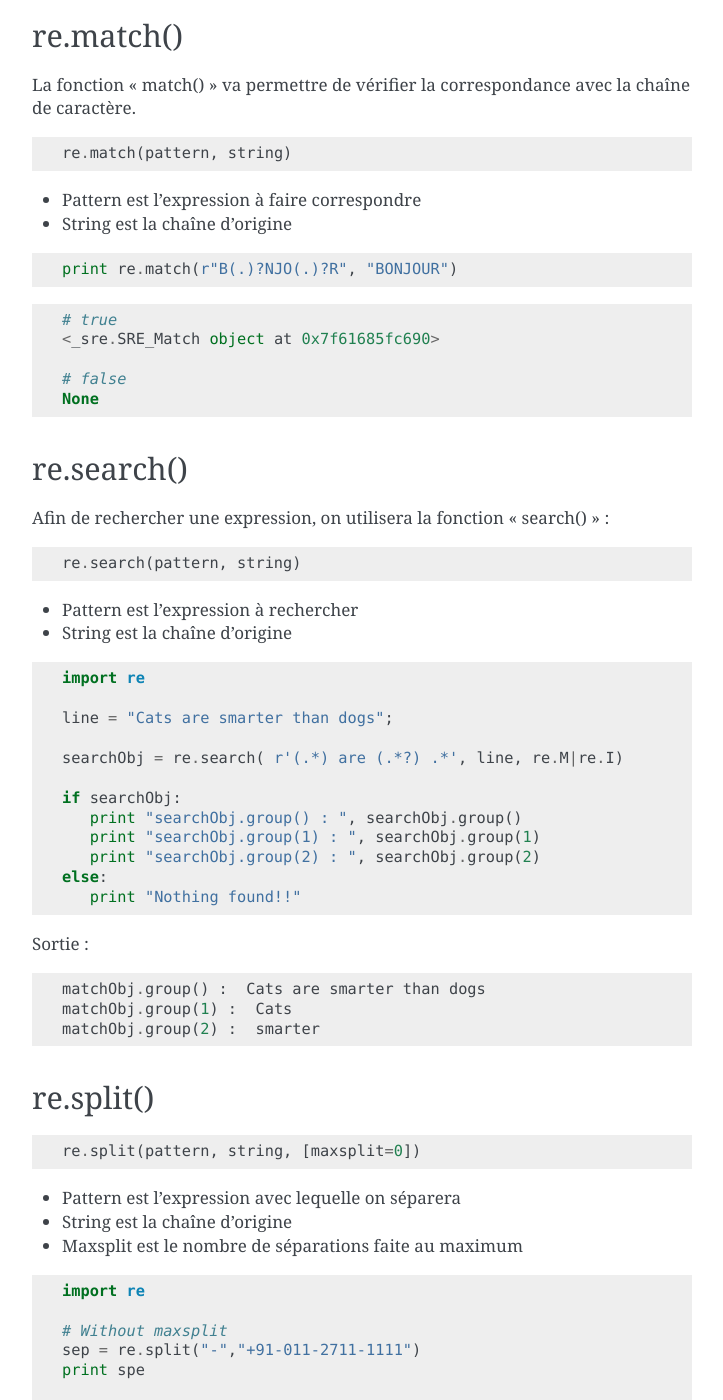
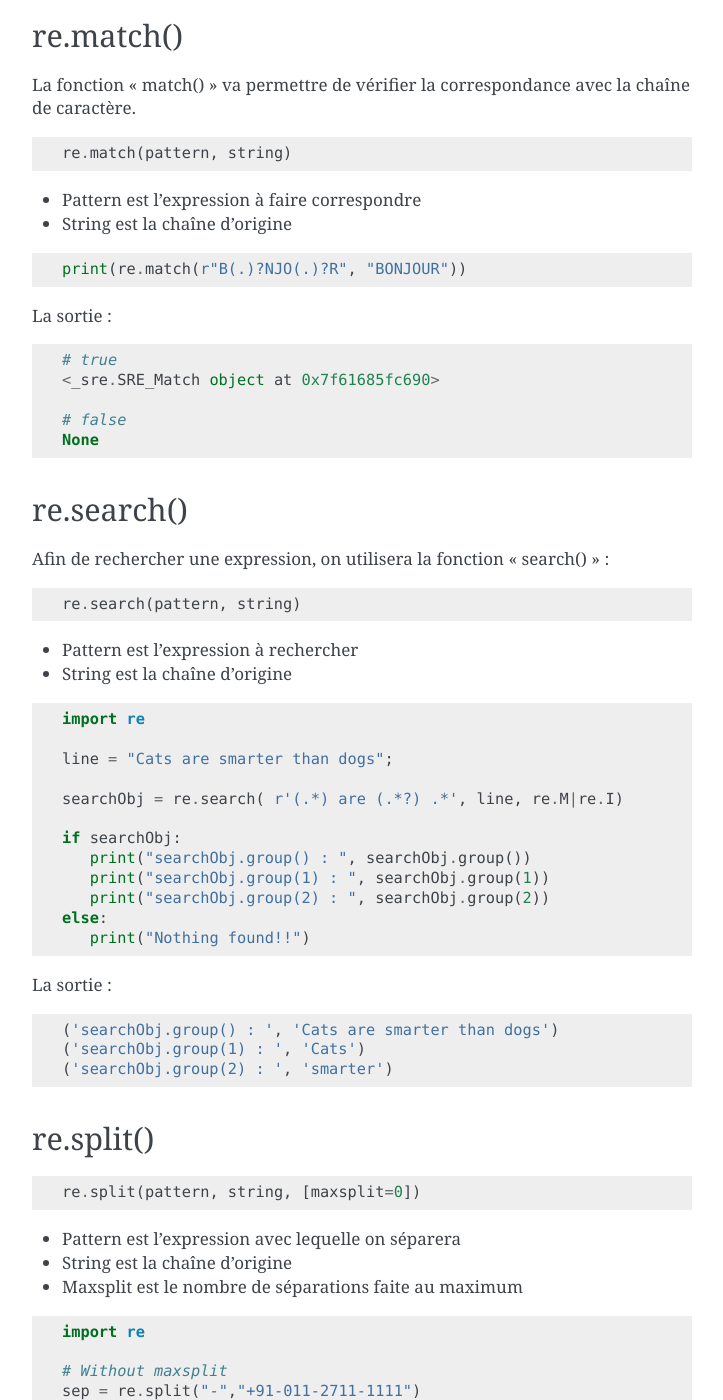
Before and after one commit to HE-Arc/livre-python, a Sphinx documentation site: the page built from source/re/index.rst, in a window 1280 px wide and 1400 px high, scrolled down 1343 px. Shown: the whole window, without its empty margins (388-1111 px from the left). Built offline with Sphinx 7.4.7, drawn with Linux system fonts in a browser that asks for light colours; some of the changed text lies outside the part shown.

Commit message:
Modifie re/index.rst

```diff
--- a/source/re/index.rst
+++ b/source/re/index.rst
@@ -73,9 +73,11 @@ La fonction "match()" va permettre de vérifier la correspondance avec la chaîn
 
 .. code:: python
 
-	print re.match(r"B(.)?NJO(.)?R", "BONJOUR")
+	print(re.match(r"B(.)?NJO(.)?R", "BONJOUR"))
 
-.. code:: python
+La sortie :
+
+::
 
 	# true
 	<_sre.SRE_Match object at 0x7f61685fc690>
@@ -104,19 +106,19 @@ Afin de rechercher une expression, on utilisera la fonction "search()" :
 	searchObj = re.search( r'(.*) are (.*?) .*', line, re.M|re.I)
 
 	if searchObj:
-	   print "searchObj.group() : ", searchObj.group()
-	   print "searchObj.group(1) : ", searchObj.group(1)
-	   print "searchObj.group(2) : ", searchObj.group(2)
+	   print("searchObj.group() : ", searchObj.group())
+	   print("searchObj.group(1) : ", searchObj.group(1))
+	   print("searchObj.group(2) : ", searchObj.group(2))
 	else:
-	   print "Nothing found!!"
+	   print("Nothing found!!")
 
-Sortie :
+La sortie :
 
-.. code:: python
+::
 
-	matchObj.group() :  Cats are smarter than dogs
-	matchObj.group(1) :  Cats
-	matchObj.group(2) :  smarter
+	('searchObj.group() : ', 'Cats are smarter than dogs')
+	('searchObj.group(1) : ', 'Cats')
+	('searchObj.group(2) : ', 'smarter')
 
 re.split()
 ----------
@@ -135,15 +137,15 @@ re.split()
 
 	# Without maxsplit
 	sep = re.split("-","+91-011-2711-1111")
-	print spe
+	print(spe)
 
 	# With maxsplit
 	sep = re.split("-","+91-011-2711-1111", maxsplit=1)
-	print spe
+	print(spe)
 
 La sortie :
 
-.. code:: python
+::
 
 	# Without maxsplit
 	['+91', '011', '2711', '1111']
@@ -172,15 +174,15 @@ Afin de remplacer des données, on peut passer par la fonction "sub()" :
 
     # Suppresion des guillemets
 	num = re.sub(r'#.*$', "", phone)
-	print "Phone Num : ", num
+	print("Phone Num : ", num)
 
 	# Suppresion de tout sauf les digits
 	num = re.sub(r'\D', "", phone)
-	print "Phone Num : ", num
+	print( "Phone Num : ", num)
 
 La sortie :
 
-.. code:: python
+::
 
 	Phone Num :  2004-959-559
 	Phone Num :  2004959559
@@ -205,13 +207,13 @@ Si, dans votre programme, vous utilisez plusieurs fois les mêmes expressions r
 	name = raw_input ("Please, enter your name: ")
 
 	while name_check.search(name):
-		print "Please enter your name correctly!"
+		print("Please enter your name correctly!")
 		name = raw_input ("Please, enter your name: ")
-	print "Welcome !"
+	print("Welcome !")
 
 La sortie :
 
-.. code:: python
+::
 
 	Please, enter your name:  12
 	Please enter your name correctly!
```
